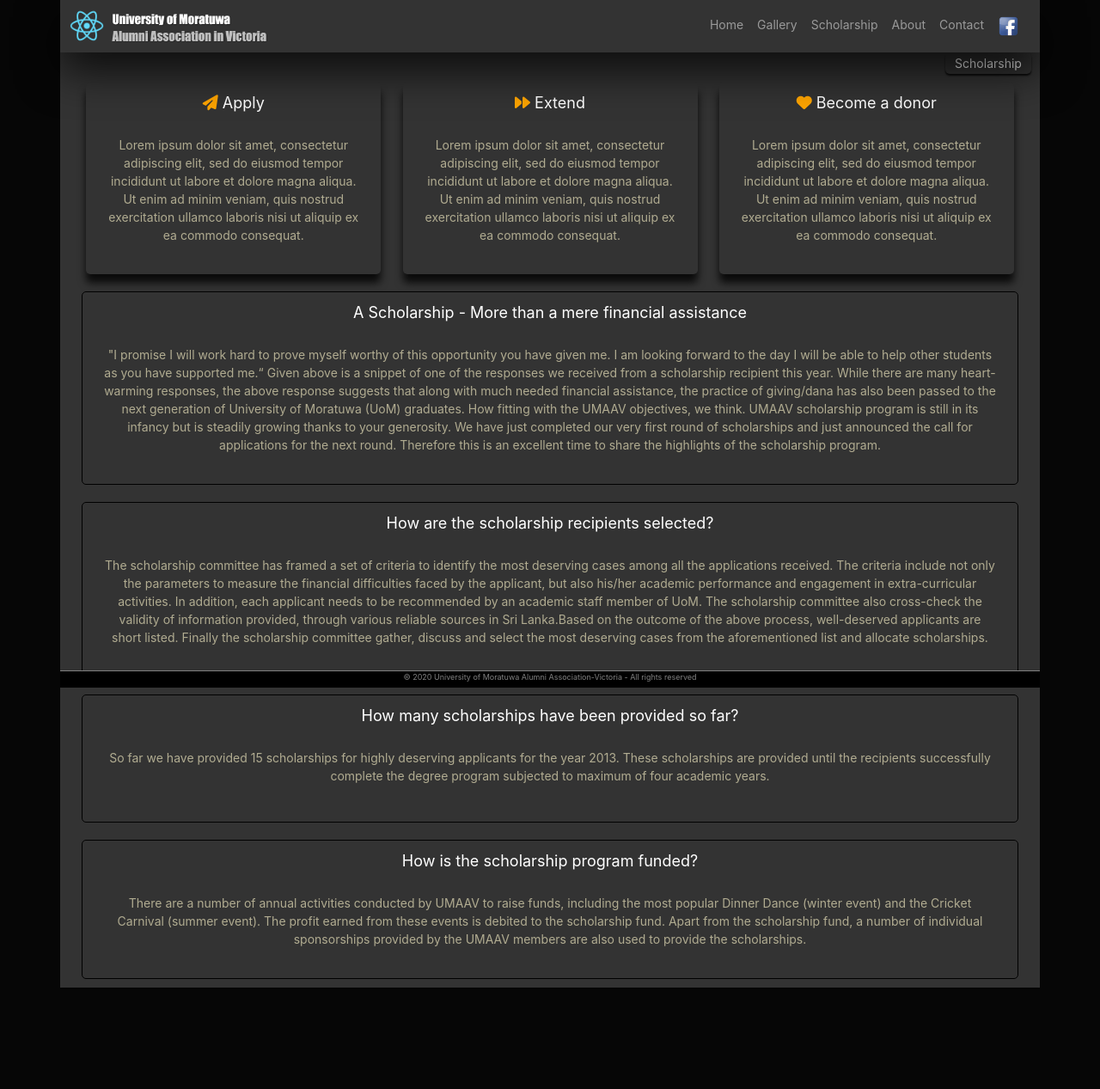
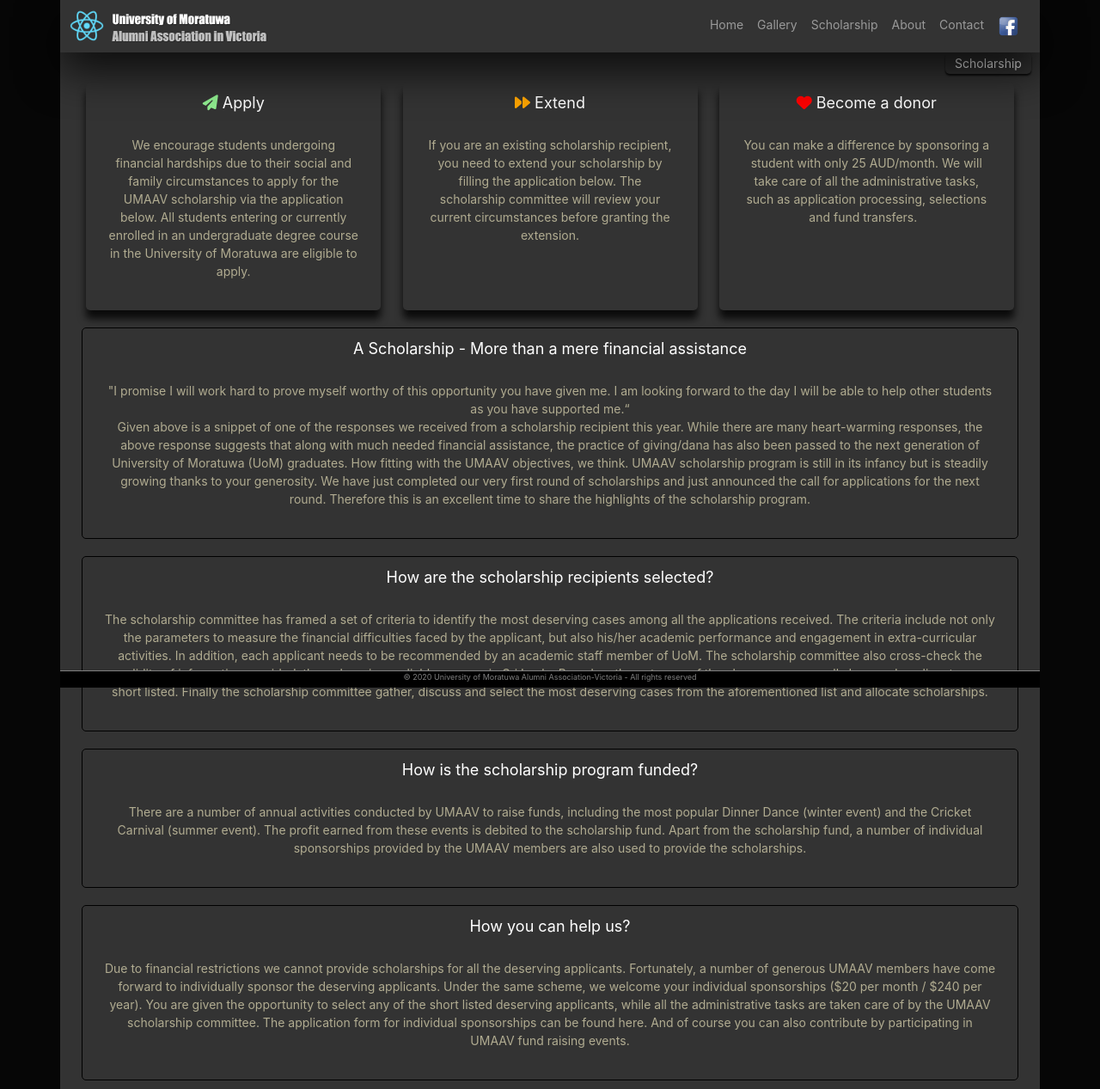
Before and after one commit to kaushalye/melmora, a React (Create React App) app: page /schol in a window 1280 px wide. Shown: the whole page at 86% size. Before the commit the page ends 1149 px from the top, so only its background shows below. Built offline with nearby package versions, Linux system fonts and the light colour scheme.

Commit message:
Schol reword

```diff
--- a/src/components/about.js
+++ b/src/components/about.js
@@ -109,7 +109,8 @@ class About extends Component {
     return (
       <Container className="nopadding">
         <Container className="tileContainer" >
-          {stmnts.map(stmnt => {
+          {
+          stmnts.map(stmnt => {
             return (
               <Container className="tile draw-border">
                 <Container className="tileHeader"><i className={stmnt.i} style= {{color: stmnt.color}}></i> {stmnt.title} </Container>
--- a/src/components/home.js
+++ b/src/components/home.js
@@ -61,7 +61,7 @@ class Home extends Component {
         <Container className="tileContainer" >
 
           <Container className="tile draw-border">
-            <Container className="tileHeader">  <i class="fas fa-users"style= {{color: 'lightgreen'}} /> Members </Container>
+            <Container className="tileHeader">  <i class="fas fa-users" style= {{color: 'lightgreen'}} /> Members </Container>
             <Container className="tileBody">UMAAV also acts as the Victorian representative of the official University of Moratuwa Alumni in Sri Lanka. The membership base of <span className="highlightedText">UMAAV</span> consists of former students and staff of Faculty of Engineering, Faculty of Architecture, Faculty of IT and ITUM of University of Moratuwa. UMAAV obtained the registration as a non-profit organization with consumer Affairs Australia on March 2013. </Container>
           </Container>
           <Container className="tile draw-border">
--- a/src/components/schol.js
+++ b/src/components/schol.js
@@ -1,5 +1,6 @@
 import React, { Component } from 'react';
 import {Tabs, Image, Container} from 'react-bootstrap';
+
 
 const faqs = [
   {
@@ -10,24 +11,22 @@ const faqs = [
 class Schol extends Component {
 
   render() {
-    const text = `Lorem ipsum dolor sit amet, consectetur adipiscing elit, sed do eiusmod tempor incididunt ut labore et dolore magna aliqua. Urna et pharetra pharetra massa massa ultricies mi quis. Etiam dignissim diam quis enim lobortis scelerisque fermentum. Sit amet massa vitae tortor condimentum lacinia quis vel. Morbi enim nunc faucibus a. Tristique nulla aliquet enim tortor. Amet consectetur adipiscing elit ut aliquam purus sit amet luctus. Purus in mollis nunc sed id semper risus in. In nibh mauris cursus mattis molestie a iaculis at. Neque vitae tempus quam pellentesque nec nam. Leo duis ut diam quam nulla. Nunc faucibus a pellentesque sit amet. Convallis a cras semper auctor neque vitae tempus quam. Facilisi etiam dignissim diam quis enim lobortis scelerisque fermentum dui. Condimentum id venenatis a condimentum vitae sapien. Ullamcorper a lacus vestibulum sed arcu non. Egestas pretium aenean pharetra magna ac placerat vestibulum lectus mauris.
-
-    Orci porta non pulvinar neque laoreet. Maecenas pharetra convallis posuere morbi leo urna molestie at elementum. Eget duis at tellus at urna condimentum mattis pellentesque. Eget est lorem ipsum dolor sit amet consectetur adipiscing. Sagittis eu volutpat odio facilisis mauris sit. Id diam maecenas ultricies mi eget mauris. At elementum eu facilisis sed odio. Pellentesque id nibh tortor id aliquet. Tincidunt lobortis feugiat vivamus at augue eget arcu dictum varius. Eu ultrices vitae auctor eu augue ut. Fermentum leo vel orci porta non pulvinar neque laoreet. In aliquam sem fringilla ut morbi. Nisi quis eleifend quam adipiscing vitae. Consectetur purus ut faucibus pulvinar elementum integer enim neque. Quis vel eros donec ac odio tempor. Velit dignissim sodales ut eu sem integer vitae.`;
 
     return (
       <Container className="nopadding">
-      <Container className="tileContainer" >
+        <Container className="tileContainer" >
           <Container className="tile draw-border">
-            <Container className="tileHeader"> <i class="fas fa-paper-plane"/> Apply </Container>
-            <Container className="tileBody"> Lorem ipsum dolor sit amet, consectetur adipiscing elit, sed do eiusmod tempor incididunt ut labore et dolore magna aliqua. Ut enim ad minim veniam, quis nostrud exercitation ullamco laboris nisi ut aliquip ex ea commodo consequat.  </Container>
+            <Container className="tileHeader"> <i class="fas fa-paper-plane" style= {{color: 'lightgreen'}} /> Apply </Container>
+            <Container className="tileBody"> We encourage students undergoing financial hardships due to their social and family
+circumstances to apply for the UMAAV scholarship via the application below. All students entering or currently enrolled in an undergraduate degree course in the University of Moratuwa are eligible to apply. </Container>
           </Container>
           <Container className="tile draw-border">
-            <Container className="tileHeader">  <i class="fas fa-forward" /> Extend </Container>
-            <Container className="tileBody"> Lorem ipsum dolor sit amet, consectetur adipiscing elit, sed do eiusmod tempor incididunt ut labore et dolore magna aliqua. Ut enim ad minim veniam, quis nostrud exercitation ullamco laboris nisi ut aliquip ex ea commodo consequat.  </Container>
+            <Container className="tileHeader">  <i class="fas fa-forward" style= {{color: 'orange'}} /> Extend </Container>
+            <Container className="tileBody"> If you are an existing scholarship recipient, you need to extend your scholarship by filling the application below. The scholarship committee will review your current circumstances before granting the extension. </Container>
           </Container>
           <Container className="tile draw-border">
-            <Container className="tileHeader">  <i class="fas fa-heart"/> Become a donor </Container>
-            <Container className="tileBody"> Lorem ipsum dolor sit amet, consectetur adipiscing elit, sed do eiusmod tempor incididunt ut labore et dolore magna aliqua. Ut enim ad minim veniam, quis nostrud exercitation ullamco laboris nisi ut aliquip ex ea commodo consequat.  </Container>
+            <Container className="tileHeader">  <i class="fas fa-heart" style= {{color: 'red'}} /> Become a donor </Container>
+            <Container className="tileBody"> You can make a difference by sponsoring a student with only 25 AUD/month. We will take care of all the administrative tasks, such as application processing, selections and fund transfers.    </Container>
           </Container>
         </Container>
 
@@ -35,7 +34,7 @@ class Schol extends Component {
           <Container className="tileWide">
             <Container className="tileHeader"> A Scholarship - More than a mere financial assistance </Container>
             <Container className="tileBody">
-            "I promise I will work hard to prove myself worthy of this opportunity you have given me. I am looking forward to the day I will be able to help other students as you have supported me.“ Given above is a snippet of one of the responses we received from a scholarship recipient this year. While there are many heart-warming responses, the above response suggests that along with much needed financial assistance, the practice of giving/dana has also been passed to the next generation of University of Moratuwa (UoM) graduates. How fitting with the UMAAV objectives, we think.
+            "I promise I will work hard to prove myself worthy of this opportunity you have given me. I am looking forward to the day I will be able to help other students as you have supported me.“ <br/> Given above is a snippet of one of the responses we received from a scholarship recipient this year. While there are many heart-warming responses, the above response suggests that along with much needed financial assistance, the practice of giving/dana has also been passed to the next generation of University of Moratuwa (UoM) graduates. How fitting with the UMAAV objectives, we think.
 
 UMAAV scholarship program is still in its infancy but is steadily growing thanks to your generosity. We have just completed our very first round of scholarships and just announced the call for applications for the next round. Therefore this is an excellent time to share the highlights of the scholarship program.
             </Container>
@@ -50,17 +49,17 @@ UMAAV scholarship program is still in its infancy but is steadily growing thanks
       </Container>
       <Container className="tileContainer" >
           <Container className="tileWide">
-            <Container className="tileHeader"> How many scholarships have been provided so far? </Container>
+            <Container className="tileHeader"> How is the scholarship program funded? </Container>
             <Container className="tileBody">
-            So far we have provided 15 scholarships for highly deserving applicants for the year 2013. These scholarships are provided until the recipients successfully complete the degree program subjected to maximum of four academic years.
+            There are a number of annual activities conducted by UMAAV to raise funds, including the most popular Dinner Dance (winter event) and the Cricket Carnival (summer event). The profit earned from these events is debited to the scholarship fund. Apart from the scholarship fund, a number of individual sponsorships provided by the UMAAV members are also used to provide the scholarships.
             </Container>
           </Container>
       </Container>
       <Container className="tileContainer" >
           <Container className="tileWide">
-            <Container className="tileHeader"> How is the scholarship program funded? </Container>
+            <Container className="tileHeader"> How you can help us? </Container>
             <Container className="tileBody">
-            There are a number of annual activities conducted by UMAAV to raise funds, including the most popular Dinner Dance (winter event) and the Cricket Carnival (summer event). The profit earned from these events is debited to the scholarship fund. Apart from the scholarship fund, a number of individual sponsorships provided by the UMAAV members are also used to provide the scholarships.
+            Due to financial restrictions we cannot provide scholarships for all the deserving applicants. Fortunately, a number of generous UMAAV members have come forward to individually sponsor the deserving applicants. Under the same scheme, we welcome your individual sponsorships ($20 per month / $240 per year). You are given the opportunity to select any of the short listed deserving applicants, while all the administrative tasks are taken care of by the UMAAV scholarship committee. The application form for individual sponsorships can be found here. And of course you can also contribute by participating in UMAAV fund raising events.
             </Container>
           </Container>
       </Container>
```
